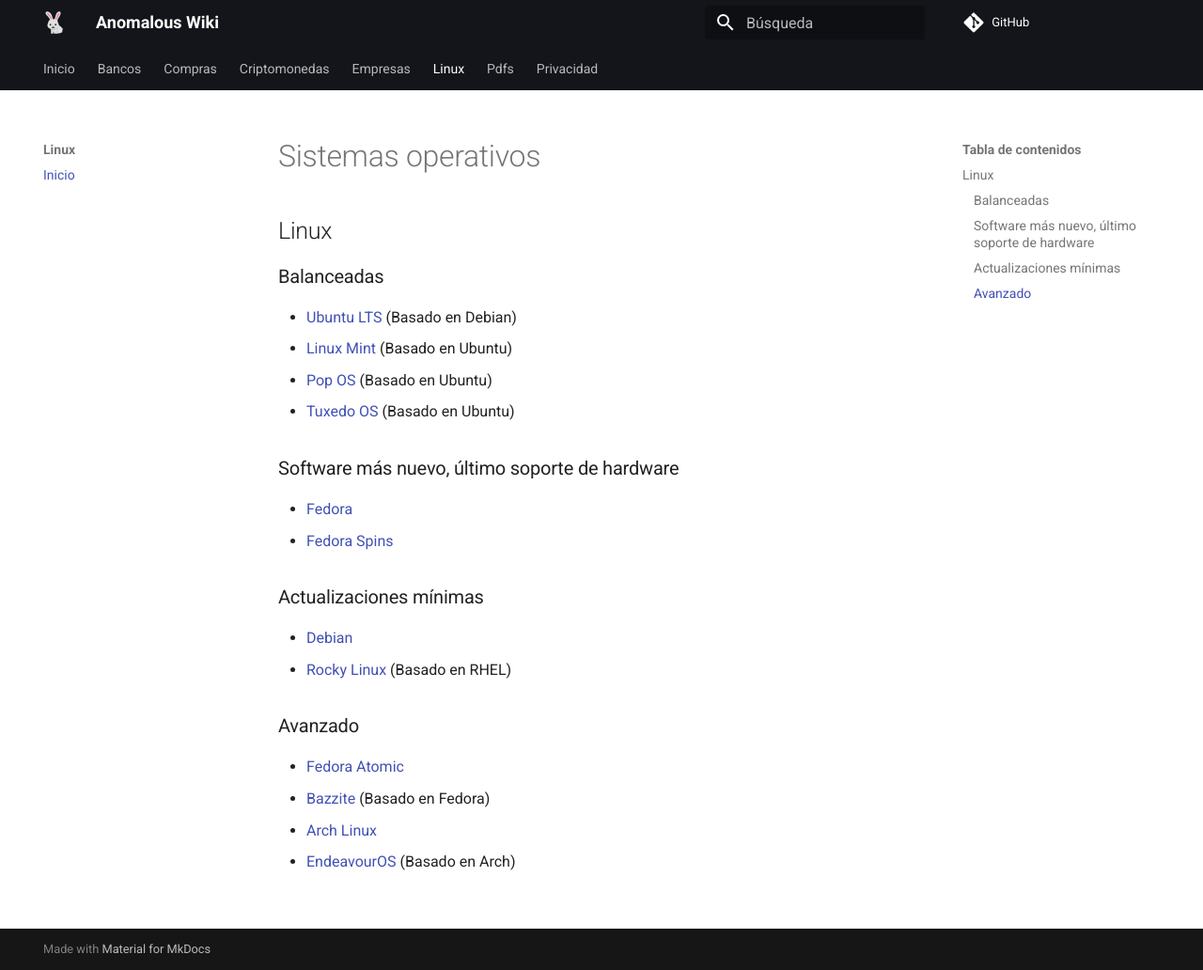
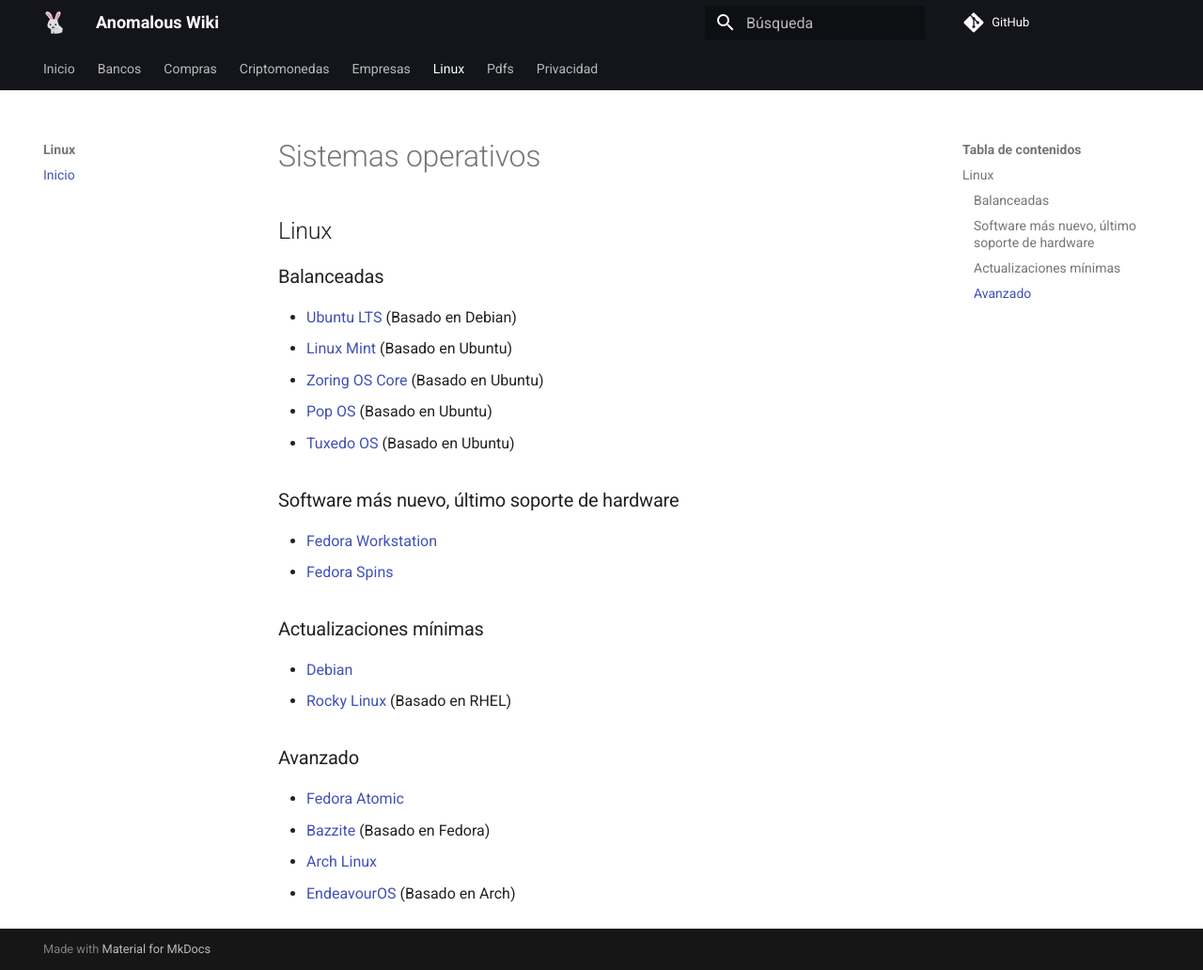
Before and after one commit to anomalouscode/wiki, an MkDocs documentation site: the page built from docs/linux/index.md, in a window 1280 px wide and 1032 px high. Shown: the whole window at 94% size. Built offline with MkDocs 1.6.1 and Material for MkDocs 9.7.7, drawn with Linux system fonts in a browser that asks for light colours; comment, search, counter and statistics services are not loaded.

Commit message:
Update index.md

```diff
--- a/docs/linux/index.md
+++ b/docs/linux/index.md
@@ -9,18 +9,19 @@
 ### Balanceadas
 
 - [Ubuntu LTS](https://ubuntu.com/download/desktop) (Basado en Debian)
-- [Linux Mint](https://linuxmint.com/download.php) (Basado en Ubuntu)
+- [Linux Mint](https://linuxmint.com/) (Basado en Ubuntu)
+- [Zoring OS Core](https://zorin.com/os/) (Basado en Ubuntu)
 - [Pop OS](https://pop.system76.com/) (Basado en Ubuntu)
 - [Tuxedo OS](https://www.tuxedocomputers.com/en/TUXEDO-OS_1.tuxedo) (Basado en Ubuntu)
 
 ### Software más nuevo, último soporte de hardware
 
-- [Fedora](https://fedoraproject.org/workstation/)
+- [Fedora Workstation](https://fedoraproject.org/workstation/)
 - [Fedora Spins](https://fedoraproject.org/spins/)
 
 ### Actualizaciones mínimas
 
-- [Debian](https://www.debian.org/CD/live/)
+- [Debian](https://www.debian.org/)
 - [Rocky Linux](https://rockylinux.org/) (Basado en RHEL)
 
 ### Avanzado
```
